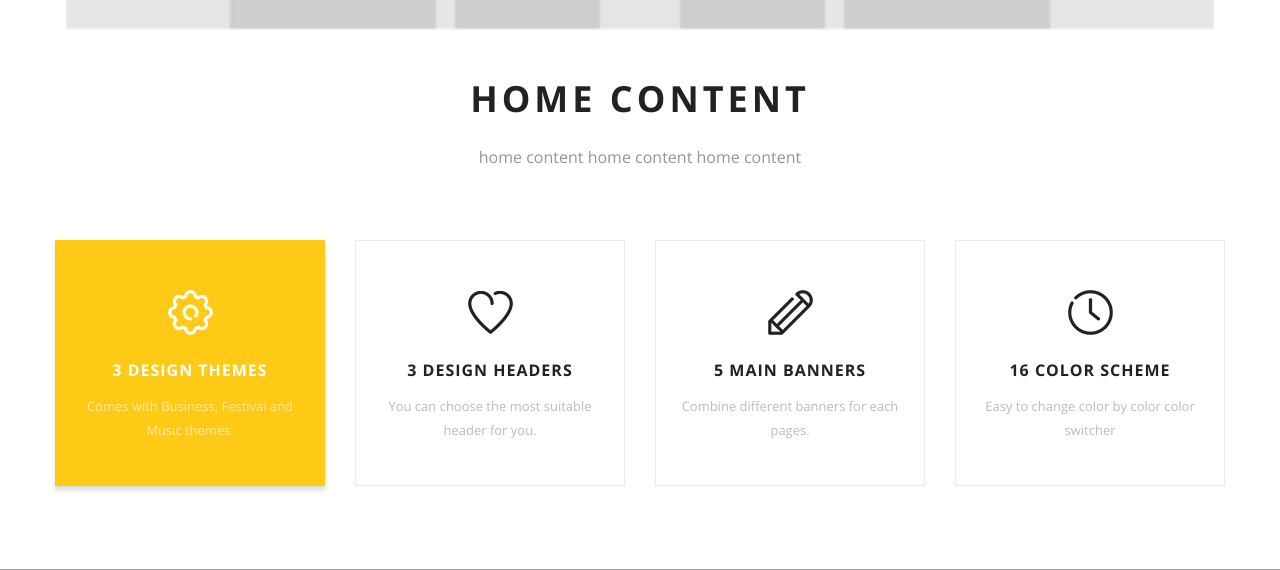
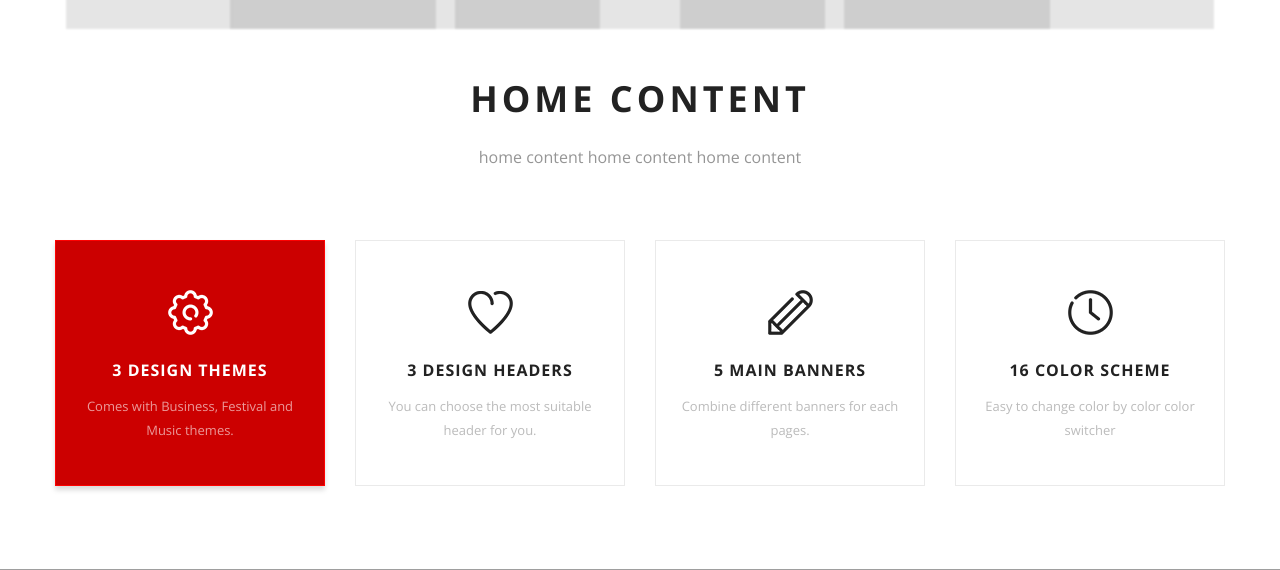
Before and after one commit to banslriya/project, a Django app: page / in a window 1280 px wide, with the pointer over the restyled element. Shown: the part 1965-2535 px from the top of the page. Run offline with Django 3.2, Linux system fonts and the light colour scheme; some libraries are stand-ins or nearby versions; grey boxes are pictures that could not be loaded.

Commit message:
Update style.css

```diff
--- a/static/css/style.css
+++ b/static/css/style.css
@@ -538,7 +538,7 @@ body { font-family: 'Open Sans', sans-serif; }
 .service-alt { display: none; }
 .service-title { font-size: 16px; line-height: 22px; font-weight: 700; color: #222; letter-spacing: 1px; text-transform: uppercase; margin-bottom: 13px; }
 .service-text { font-size: 13px; line-height: 24px; font-weight: 400; color: #bbbbbb; }
-.service-entry:hover { background: #feca16; border-color: #feca16; -moz-box-shadow: 0px 4px 5px 0px rgba(0, 0, 0, 0.15); box-shadow: 0px 4px 5px 0px rgba(0, 0, 0, 0.15); }
+.service-entry:hover { background: #c00; border-color: red; -moz-box-shadow: 0px 4px 5px 0px rgba(0, 0, 0, 0.15); box-shadow: 0px 4px 5px 0px rgba(0, 0, 0, 0.15); }
 .service-entry:hover .service-icon { display: none; }
 .service-entry:hover .service-alt { display: inline; }
 .service-entry:hover .service-title { color: #fff; }
```
